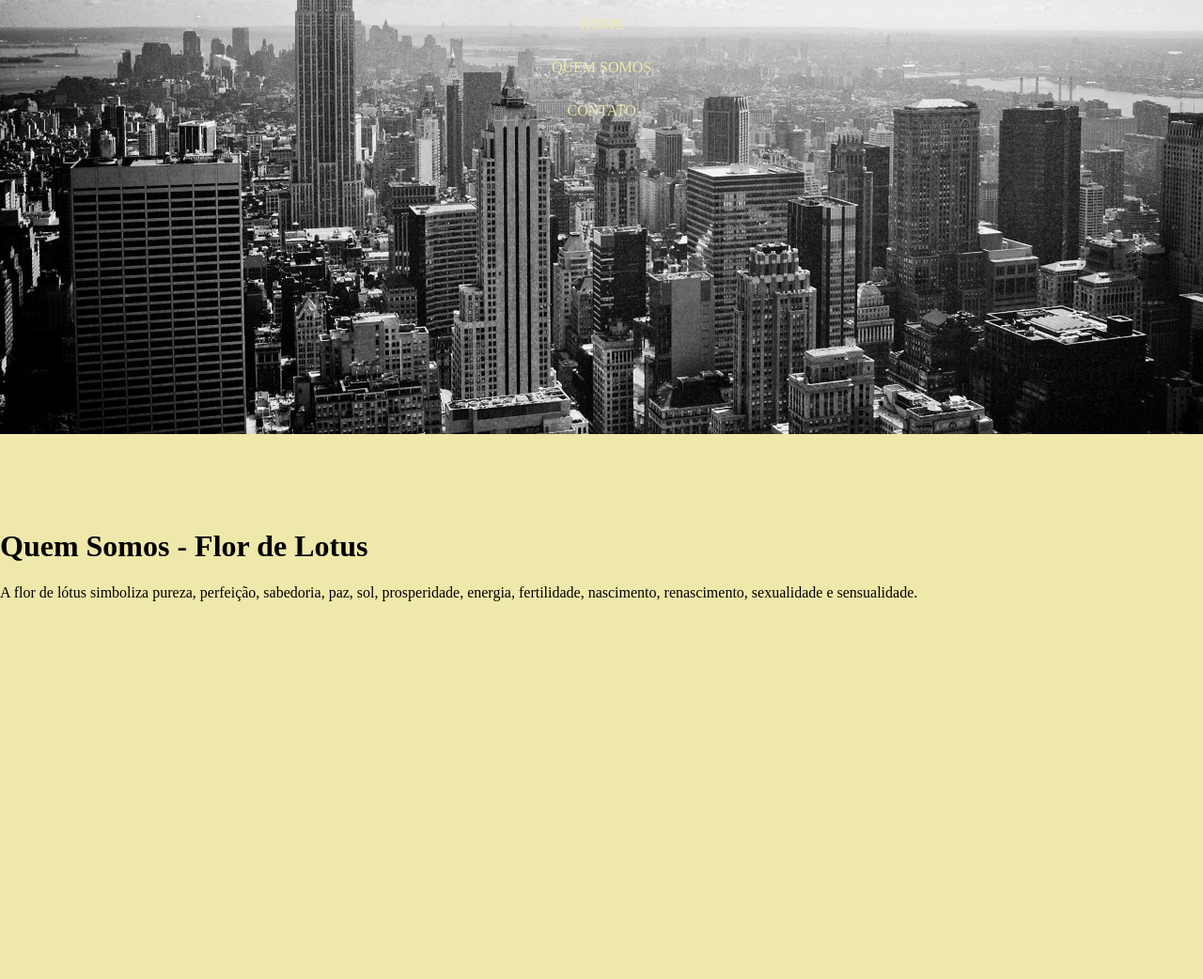
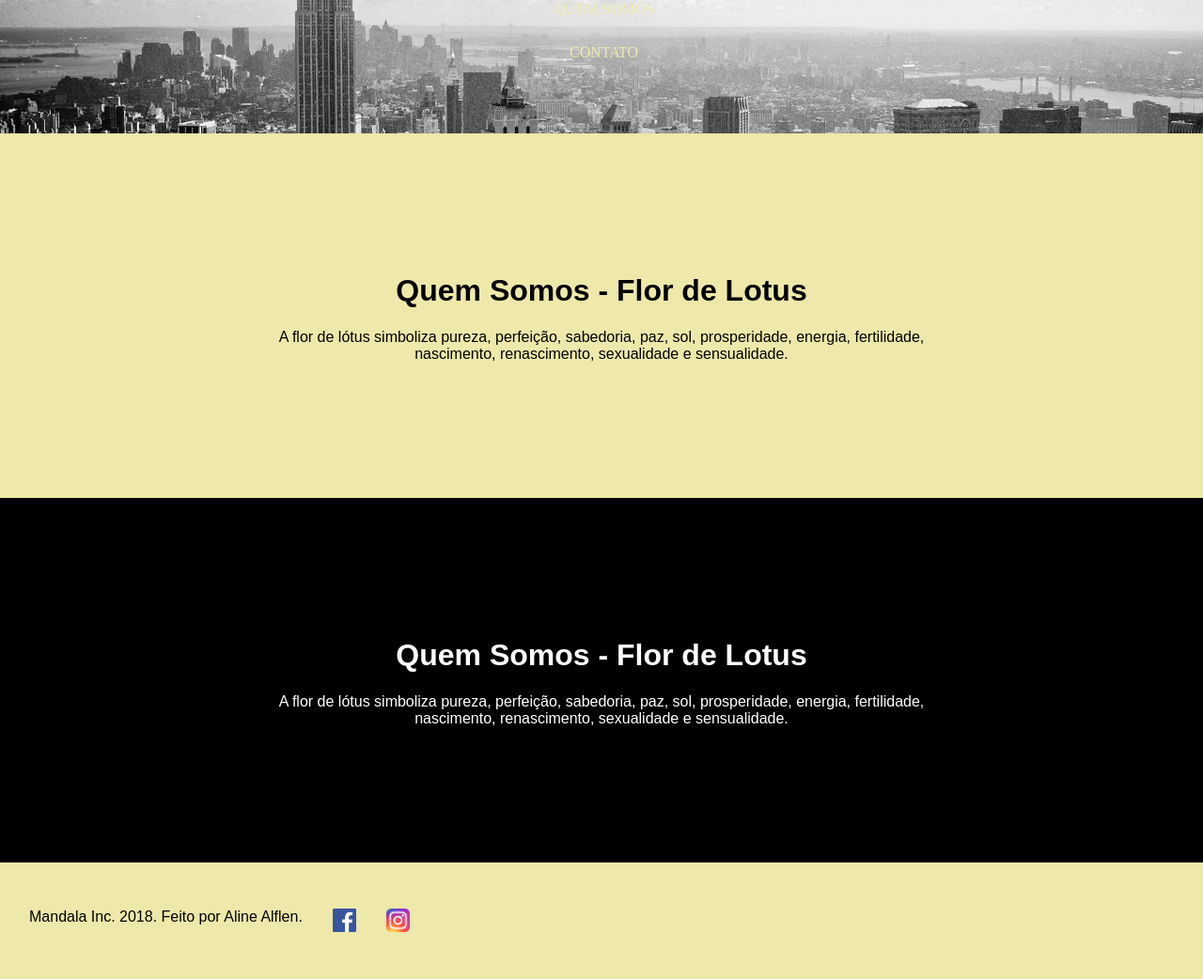
Before and after one commit to alinealflen/Portifolio, a plain HTML site: page index.html in a window 1280 px wide. Shown: the part 258-1300 px from the top of the page at 94% size. Before the commit the page ends 914 px from the top, so only its background shows below. Drawn offline with Linux system fonts and the light colour scheme.

Commit message:
Adiciona rodape e estilos adicionais

```diff
--- a/index.html
+++ b/index.html
@@ -32,8 +32,21 @@
 
 		</div>
 
+		<div id="contato">
+
+			<h1>Quem Somos - Flor de Lotus</h1>
+			<p>A flor de lótus simboliza pureza, perfeição, sabedoria, paz, sol, prosperidade, energia, fertilidade, nascimento, renascimento, sexualidade e sensualidade.</p>
+
+		</div>
 
 
+		<footer id="rodape">
+			<ul>
+				<li>Mandala Inc. 2018. Feito por Aline Alflen.</li>
+				<li><a href="https://www.facebook.com/aline.alflen.3" target="blank"><img src="img/facebookLogo.png" alt="Facebook" width="25px"></a></li>
+				<li><a href="https://www.instagram.com/aline_alflen" target="blank"><img src="img/instagramLogo.png" alt="Instagram" width="25px" ></a></li>
+			</ul>
+		</footer>
 
 
 	</body>
--- a/style.css
+++ b/style.css
@@ -11,33 +11,34 @@ body {
 #landing {
 	background: url("img/fundoIndex.jpg");
 	width: 100%;
-	height: 100%;
+
+	min-height: 50%;
 	background-repeat: no-repeat;
-	background-size: contain;
+	background-size: cover;
 	background-position: top;
 }
 
 #logomarca {
-	padding-top: 10%;
+	padding-top: 5%;
 	display: block;
 	margin-right: auto;
 	margin-left: auto;
 	width: 200px;
 }
 
-ul {
+#landing ul {
 	list-style-type: none;
     margin: 0;
-    padding: 8px;
+    padding: 10px 10px 10px 15px;
     overflow: hidden;
 }
 
-li {
+#landing li {
     margin-left: auto;
     margin-right: auto;
 }
 
-li a {
+#landing li a {
     display: block;
     color: #EEE8AA;
     text-align: center;
@@ -45,6 +46,65 @@ li a {
     text-decoration: none;
 }
 
-li a:hover {
+#landing li a:hover {
     text-decoration: underline;
 }
+
+#quemsomos {
+	padding-top: 10%;
+	padding-bottom: 10%;
+	text-align: center;
+	font-family: sans-serif;
+	display: block;
+	margin-right: auto;
+	margin-left: auto;
+}
+
+#quemsomos p, h1, #contato p, h1 {
+	padding-left: 20%;
+	padding-right: 20%;
+}
+
+#contato {
+	text-align: center;
+	color: #ffffff;
+	font-family: sans-serif;
+	display: block;
+	padding-top: 10%;
+	padding-bottom: 10%;
+	margin-right: auto;
+	margin-left: auto;
+	background-color: #000000;
+}
+
+footer {
+	text-align: left;
+	font-family: sans-serif;
+	display: block;
+	padding-top: 2%;
+	padding-bottom: 2%;
+	margin-right: auto;
+	margin-left: auto;
+}
+
+footer ul {
+	list-style-type: none;
+    margin: 0;
+    padding: 10px 10px 10px 15px;
+    overflow: hidden;
+}
+
+footer li {
+    margin-left: auto;
+    margin-right: auto;
+    float: left;
+    display: block;
+    color: #000000;
+    text-align: center;
+    padding: 14px 16px;
+    text-decoration: none;
+}
+
+footer li a:hover {
+    text-decoration: underline;
+}
```
Also changed, not shown: img/facebookLogo.png (added), img/fundoContato.jpg (added), img/instagramLogo.png (added).
